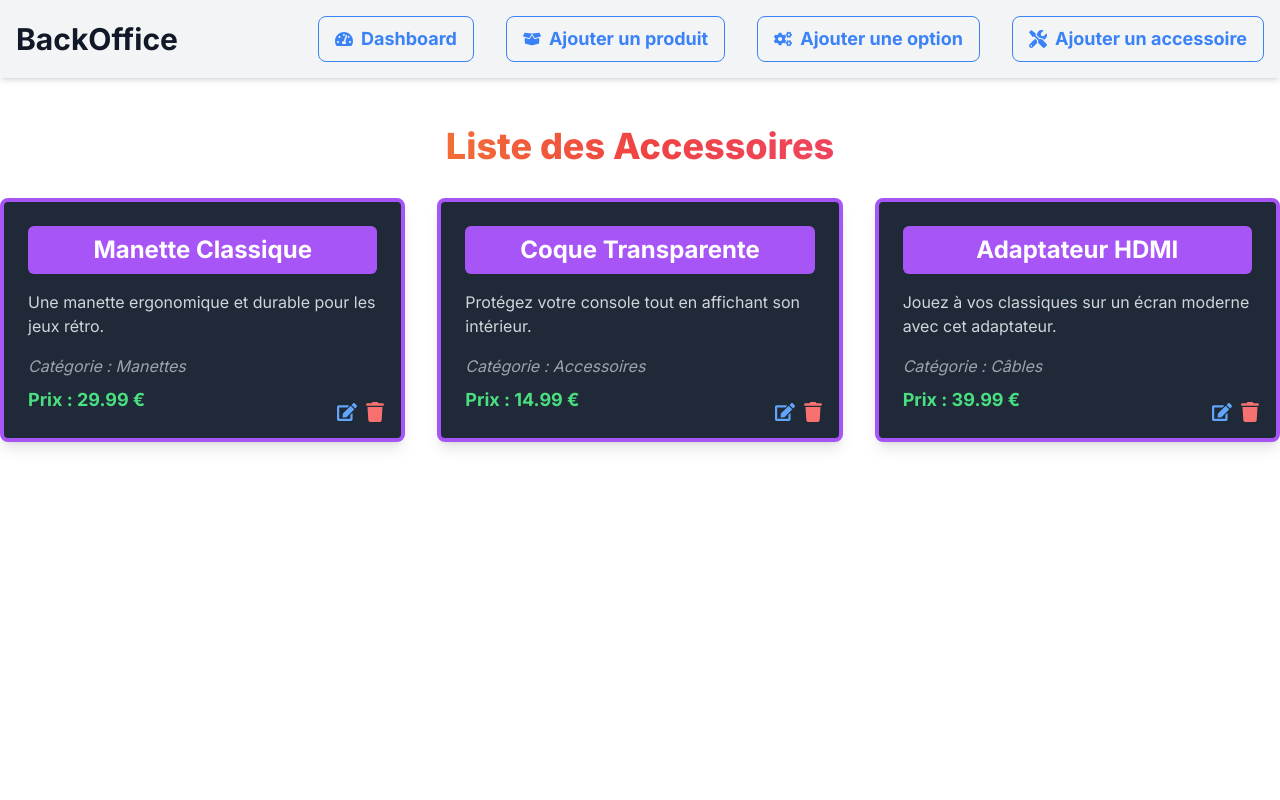
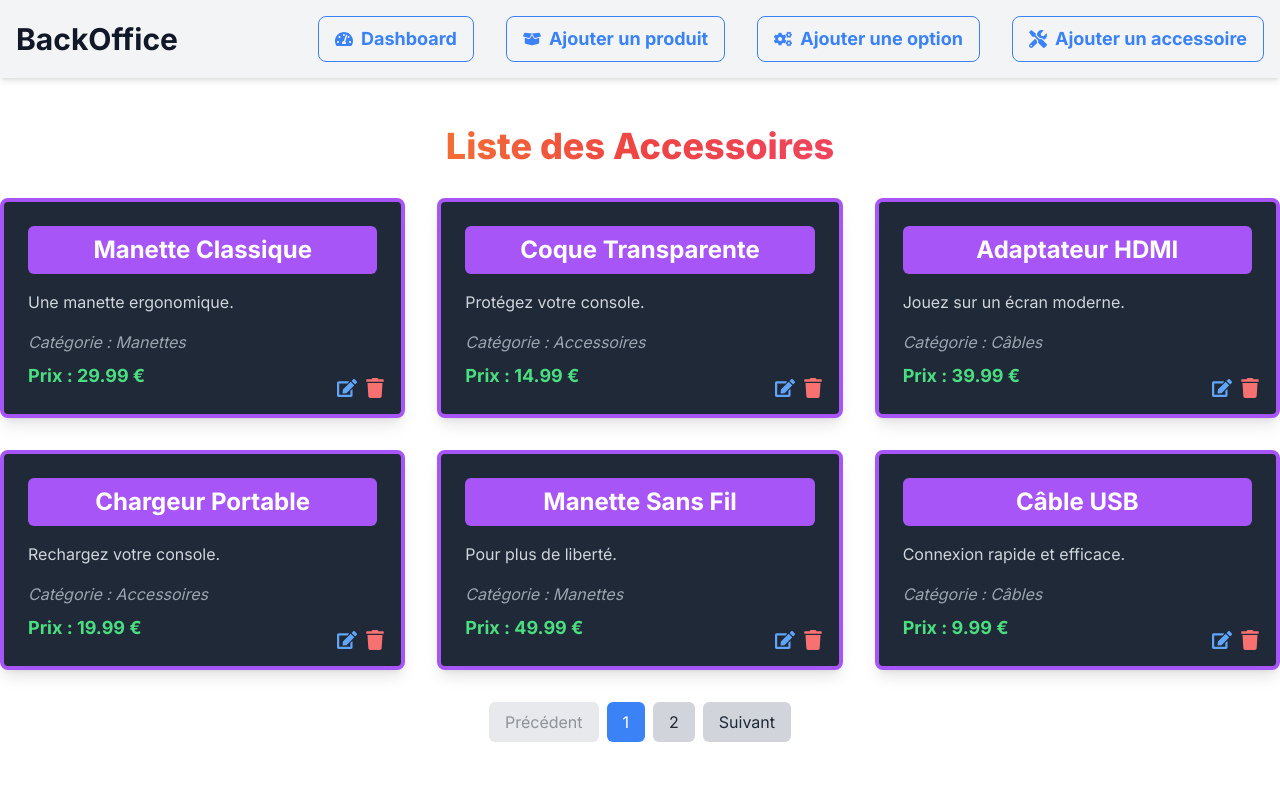
Before and after one commit to massDigit/retrometroidapp.front, a Next.js app: page /backoffice/accessories/showAccessories in a window 1280 px wide. Shown: the top 800 px of the page. Built offline with nearby package versions, Linux system fonts and the light colour scheme.

Commit message:
adding pagination

```diff
--- a/app/backoffice/accessories/showAccessories/page.tsx
+++ b/app/backoffice/accessories/showAccessories/page.tsx
@@ -3,6 +3,7 @@
 import React, { useState } from "react";
 import { FaEdit, FaTrash } from "react-icons/fa";
 import { Toaster, toast } from "react-hot-toast";
+import Pagination from "@/app/components/Pagination";
 import NavbarBackOffice from "@/app/components/NavbarBackOffice";
 
 interface Accessory {
@@ -14,31 +15,68 @@ interface Accessory {
 }
 
 const ShowAccessoriesPage: React.FC = () => {
-  // Données en dur (à remplacer par l'appels API)
+  // Données en dur ( à remplacer par la requête API )
   const [accessories, setAccessories] = useState<Accessory[]>([
     {
       id: 1,
       name: "Manette Classique",
-      description: "Une manette ergonomique et durable pour les jeux rétro.",
+      description: "Une manette ergonomique.",
       price: 29.99,
       category: "Manettes",
     },
     {
       id: 2,
       name: "Coque Transparente",
-      description: "Protégez votre console tout en affichant son intérieur.",
+      description: "Protégez votre console.",
       price: 14.99,
       category: "Accessoires",
     },
     {
       id: 3,
       name: "Adaptateur HDMI",
-      description:
-        "Jouez à vos classiques sur un écran moderne avec cet adaptateur.",
+      description: "Jouez sur un écran moderne.",
       price: 39.99,
       category: "Câbles",
     },
+    {
+      id: 4,
+      name: "Chargeur Portable",
+      description: "Rechargez votre console.",
+      price: 19.99,
+      category: "Accessoires",
+    },
+    {
+      id: 5,
+      name: "Manette Sans Fil",
+      description: "Pour plus de liberté.",
+      price: 49.99,
+      category: "Manettes",
+    },
+    {
+      id: 6,
+      name: "Câble USB",
+      description: "Connexion rapide et efficace.",
+      price: 9.99,
+      category: "Câbles",
+    },
+    {
+      id: 7,
+      name: "Écran Protecteur",
+      description: "Protégez votre écran.",
+      price: 12.99,
+      category: "Accessoires",
+    },
   ]);
+
+  const [currentPage, setCurrentPage] = useState<number>(1);
+  const itemsPerPage = 6;
+
+  const totalPages = Math.ceil(accessories.length / itemsPerPage);
+
+  const paginatedAccessories = accessories.slice(
+    (currentPage - 1) * itemsPerPage,
+    currentPage * itemsPerPage
+  );
 
   // Fonction pour supprimer un accessoire
   const handleDelete = (id: number) => {
@@ -46,18 +84,18 @@ const ShowAccessoriesPage: React.FC = () => {
       (accessory) => accessory.id !== id
     );
     setAccessories(updatedAccessories);
+    // Rajouter l'appel d'API pour supprimer l'accessoire
     toast.success("Accessoire supprimé avec succès !");
-    // Rajouter l'appel d'API pour supprimer les données de l'accessoire
   };
 
   // Fonction pour modifier un accessoire
   const handleEdit = (id: number) => {
+    // Rajouter la redirection vers la page de modification de l'accessoire
     toast.success("Modification effectuée avec succès !");
-    // Rajouter l'appel d'API pour modifier les données de l'accessoire
   };
 
   return (
-    <div className="min-h-screen bg-white text-gray-900">
+    <div className="min-h-screen bg-white">
       <Toaster />
       <NavbarBackOffice />
       <div className="container mx-auto py-12">
@@ -65,7 +103,7 @@ const ShowAccessoriesPage: React.FC = () => {
           Liste des Accessoires
         </h1>
 
-        {accessories.length === 0 ? (
+        {paginatedAccessories.length === 0 ? (
           <div className="text-center py-16 px-6 rounded-lg border-4 border-dashed border-gray-300 bg-gray-100">
             <h2 className="text-2xl font-semibold mb-4">
               Aucun accessoire disponible
@@ -76,7 +114,7 @@ const ShowAccessoriesPage: React.FC = () => {
           </div>
         ) : (
           <div className="grid grid-cols-1 sm:grid-cols-2 lg:grid-cols-3 gap-8">
-            {accessories.map((accessory) => (
+            {paginatedAccessories.map((accessory) => (
               <div
                 key={accessory.id}
                 className="bg-gray-800 text-white p-6 rounded-lg shadow-lg border-4 border-purple-500 transition-transform transform hover:scale-105 relative"
@@ -111,6 +149,12 @@ const ShowAccessoriesPage: React.FC = () => {
             ))}
           </div>
         )}
+
+        <Pagination
+          currentPage={currentPage}
+          totalPages={totalPages}
+          onPageChange={(page) => setCurrentPage(page)}
+        />
       </div>
     </div>
   );
--- a/app/backoffice/options/showOptions/page.tsx
+++ b/app/backoffice/options/showOptions/page.tsx
@@ -3,6 +3,7 @@
 import React, { useState } from "react";
 import { Toaster, toast } from "react-hot-toast";
 import { FaEdit, FaTrash } from "react-icons/fa";
+import Pagination from "@/app/components/Pagination";
 import NavbarBackOffice from "@/app/components/NavbarBackOffice";
 
 interface Option {
@@ -16,7 +17,7 @@ interface Option {
 }
 
 const ShowOptionsPage: React.FC = () => {
-  // Données en dur (à remplacer par des appels API)
+  // Données en dur (à remplacer par la requête API)
   const [options, setOptions] = useState<Option[]>([
     {
       _id: "1",
@@ -56,25 +57,29 @@ const ShowOptionsPage: React.FC = () => {
     },
   ]);
 
+  const [currentPage, setCurrentPage] = useState<number>(1);
+  const itemsPerPage = 6;
+
+  const totalPages = Math.ceil(options.length / itemsPerPage);
+
+  const paginatedOptions = options.slice(
+    (currentPage - 1) * itemsPerPage,
+    currentPage * itemsPerPage
+  );
+
   // Fonction pour supprimer une option
   const handleDelete = (id: string) => {
     const updatedOptions = options.filter((option) => option._id !== id);
     setOptions(updatedOptions);
+    // Rajouter l'appel d'API pour supprimer l'option
     toast.success("Option supprimée avec succès");
-    // Rajouter l'appel d'API pour modifier les données de l'option
   };
 
   // Fonction pour modifier une option
   const handleEdit = (id: string) => {
+    // Rajouter la redirection vers la page de modification de l'option
     toast.success("Modification effectuée avec succès");
-    // Rajouter l'appel d'API pour modifier les données de l'option
   };
-
-  const filterOptionsByType = (consoleType: string) => {
-    return options.filter((option) => option.consoleType === consoleType);
-  };
-
-  const consoleTypes = ["GBA", "NES", "SNES"];
 
   return (
     <div className="min-h-screen bg-white">
@@ -85,7 +90,7 @@ const ShowOptionsPage: React.FC = () => {
           Liste des Options
         </h1>
 
-        {options.length === 0 ? (
+        {paginatedOptions.length === 0 ? (
           <div className="text-center py-16 px-6 rounded-lg border-4 border-dashed border-gray-300 bg-gray-100">
             <h2 className="text-2xl font-semibold mb-4">
               Aucune option disponible
@@ -95,20 +100,8 @@ const ShowOptionsPage: React.FC = () => {
             </p>
           </div>
         ) : (
-          consoleTypes.map((consoleType) => {
-            const filteredOptions = filterOptionsByType(consoleType);
-
-            if (filteredOptions.length === 0) return null;
-
-            return (
-              <div key={consoleType} className="mb-12">
-                <h2 className="text-3xl font-semibold mb-6 text-gray-800">
-                  Options{" "}
-                  {consoleType === "GBA" ? "Game Boy Advance" : consoleType}
-                </h2>
-
-                <div className="flex overflow-x-auto space-x-6 p-4 bg-gray-100 border-4 border-gray-400 rounded-lg scrollbar-hide">
-                  {filteredOptions.map((option) => (
+          <div className="grid grid-cols-1 sm:grid-cols-2 lg:grid-cols-3 gap-8">
+            {paginatedOptions.map((option) => (
               <div
                 key={option._id}
                 className="bg-white shadow-md rounded-lg p-6 border border-gray-300 flex flex-col items-center relative"
@@ -146,10 +139,13 @@ const ShowOptionsPage: React.FC = () => {
               </div>
             ))}
           </div>
-              </div>
-            );
-          })
         )}
+
+        <Pagination
+          currentPage={currentPage}
+          totalPages={totalPages}
+          onPageChange={(page) => setCurrentPage(page)}
+        />
       </div>
     </div>
   );
--- a/app/backoffice/products/addProduct/page.tsx
+++ b/app/backoffice/products/addProduct/page.tsx
@@ -12,7 +12,7 @@ const AddProductPage: React.FC = () => {
       </div>
       <div className="min-h-screen bg-gray-100 py-12">
         <div className="container mx-auto max-w-2xl">
-          <h1 className="text-4xl font-extrabold text-center mb-8 bg-gradient-to-r from-yellow-400 via-red-500 to-pink-500 text-transparent bg-clip-text">
+          <h1 className="text-4xl font-extrabold text-center mb-10 text-transparent bg-clip-text bg-gradient-to-r from-green-400 via-blue-500 to-purple-500 drop-shadow-md">
             Ajouter un nouveau produit
           </h1>
           <AddProductForm />
--- a/app/backoffice/products/showProducts/page.tsx
+++ b/app/backoffice/products/showProducts/page.tsx
@@ -3,6 +3,7 @@
 import React, { useState } from "react";
 import { Toaster, toast } from "react-hot-toast";
 import { FaEdit, FaTrash } from "react-icons/fa";
+import Pagination from "@/app/components/Pagination";
 import NavbarBackOffice from "@/app/components/NavbarBackOffice";
 
 interface Color {
@@ -80,24 +81,34 @@ const ShowProductsPage: React.FC = () => {
     },
   ]);
 
+  const [currentPage, setCurrentPage] = useState<number>(1);
+  const itemsPerPage = 6;
+
+  const totalPages = Math.ceil(products.length / itemsPerPage);
+
+  const paginatedProducts = products.slice(
+    (currentPage - 1) * itemsPerPage,
+    currentPage * itemsPerPage
+  );
+
   // Fonction pour supprimer un produit
   const handleDelete = (id: string) => {
     const updatedProducts = products.filter((product) => product._id !== id);
     setProducts(updatedProducts);
+    // Rajouter l'appel d'API pour supprimer les données du produit
     toast.success("Produit supprimé avec succès");
-    // Rajouter l'appel d'API pour supprimer les données du produit
   };
 
   // Fonction pour modifier un produit
   const handleEdit = (id: string) => {
+    // Rajouter l'appel d'API pour modifier les données du produit
     toast.success("Modification effectuée avec succès");
-    // Rajouter l'appel d'API pour modifier les données du produit
   };
 
   return (
     <div>
       <Toaster />
-      <div className="min-h-screen bg-white text-gray-900">
+      <div className="min-h-screen bg-white">
         <NavbarBackOffice />
         <div className="container mx-auto py-12">
           <h1 className="text-4xl font-extrabold text-center mb-10 text-transparent bg-clip-text bg-gradient-to-r from-green-400 via-blue-500 to-purple-500 drop-shadow-md">
@@ -118,14 +129,14 @@ const ShowProductsPage: React.FC = () => {
                 </tr>
               </thead>
               <tbody>
-                {products.length === 0 ? (
+                {paginatedProducts.length === 0 ? (
                   <tr>
                     <td colSpan={7} className="text-center py-6 text-red-500">
                       Aucun produit n'a été ajouté pour le moment.
                     </td>
                   </tr>
                 ) : (
-                  products.map((product) => (
+                  paginatedProducts.map((product) => (
                     <tr
                       key={product._id}
                       className="hover:bg-gradient-to-r hover:from-green-200 hover:to-blue-200 transition-all"
@@ -190,6 +201,12 @@ const ShowProductsPage: React.FC = () => {
               </tbody>
             </table>
           </div>
+
+          <Pagination
+            currentPage={currentPage}
+            totalPages={totalPages}
+            onPageChange={(page) => setCurrentPage(page)}
+          />
         </div>
       </div>
     </div>
--- /dev/null
+++ b/app/components/Pagination.tsx
@@ -0,0 +1,54 @@
+"use client";
+
+import React from "react";
+
+interface PaginationProps {
+  currentPage: number;
+  totalPages: number;
+  onPageChange: (page: number) => void;
+}
+
+const Pagination: React.FC<PaginationProps> = ({
+  currentPage,
+  totalPages,
+  onPageChange,
+}) => {
+  const pageNumbers = Array.from(
+    { length: totalPages },
+    (_, index) => index + 1
+  );
+
+  return (
+    <div className="flex items-center justify-center space-x-2 mt-8">
+      <button
+        className="px-4 py-2 bg-gray-300 text-gray-800 rounded-md hover:bg-gray-400 disabled:opacity-50"
+        disabled={currentPage === 1}
+        onClick={() => onPageChange(currentPage - 1)}
+      >
+        Précédent
+      </button>
+      {pageNumbers.map((pageNumber) => (
+        <button
+          key={pageNumber}
+          className={`px-4 py-2 rounded-md ${
+            currentPage === pageNumber
+              ? "bg-blue-500 text-white"
+              : "bg-gray-300 text-gray-800 hover:bg-gray-400"
+          }`}
+          onClick={() => onPageChange(pageNumber)}
+        >
+          {pageNumber}
+        </button>
+      ))}
+      <button
+        className="px-4 py-2 bg-gray-300 text-gray-800 rounded-md hover:bg-gray-400 disabled:opacity-50"
+        disabled={currentPage === totalPages}
+        onClick={() => onPageChange(currentPage + 1)}
+      >
+        Suivant
+      </button>
+    </div>
+  );
+};
+
+export default Pagination;
```
Also changed, not shown: app/backoffice/page.tsx (+1 -9 lines). Lines whose indentation alone changed are shown as unchanged.
